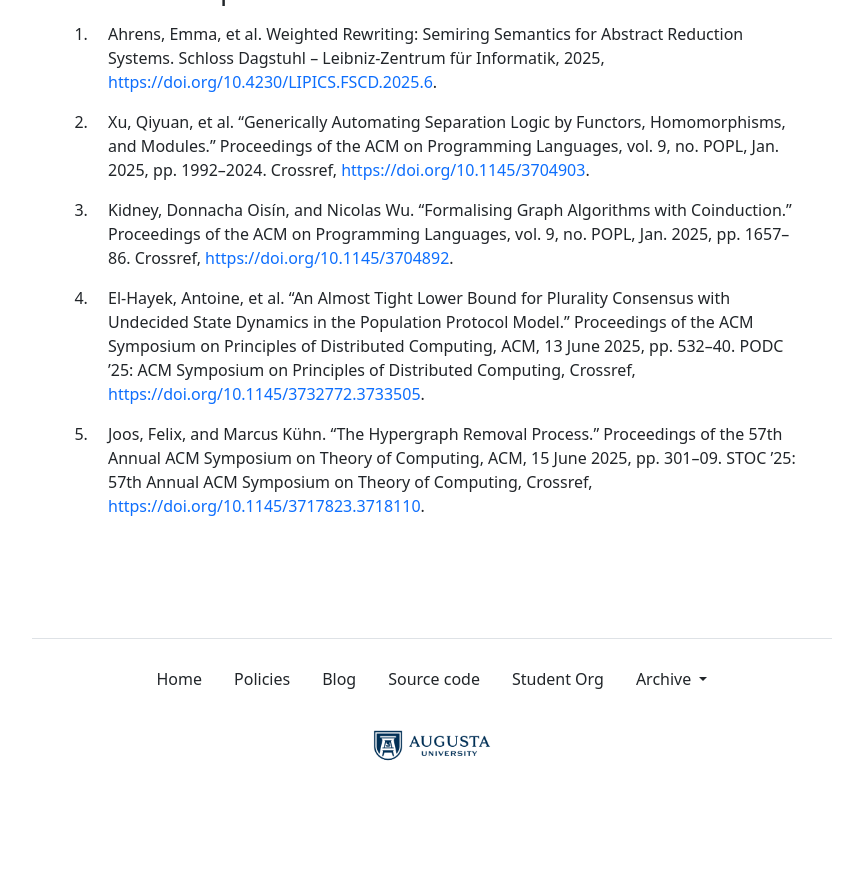
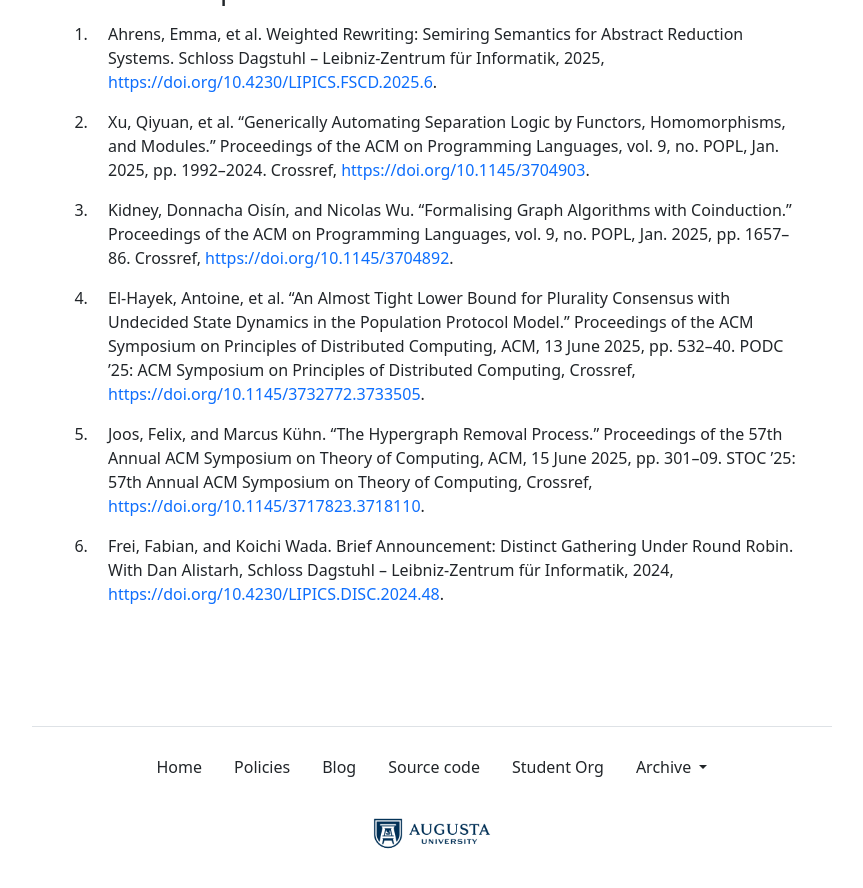
Before and after one commit to the-au-forml-lab/plgroup, a Jekyll site: the page built from docs/index.md, in a window 1280 px wide and 900 px high, scrolled down 1677 px. Shown: the top 888 px of the window, without its empty margins (208-1071 px from the left). Built offline with Jekyll 4.4.1, drawn with Linux system fonts in a browser that asks for light colours; before the commit the page ends 2489 px from its top, so only the background shows below that; some of the changed text lies outside the part shown.

Commit message:
[create-pull-request] automated change

```diff
--- a/data/history.txt
+++ b/data/history.txt
@@ -52,3 +52,4 @@
 10.1145/3704892
 10.1145/3732772.3733505
 10.1145/3717823.3718110
+10.4230/LIPICS.DISC.2024.48
--- a/docs/index.md
+++ b/docs/index.md
@@ -36,7 +36,7 @@ organization.
 | 4.  | September 12 | Formalising Graph Algorithms with Coinduction.    | UH227 (Fishbowl) |
 | 5.  | September 19 | An Almost Tight Lower Bound for Plurality Consensus with Undecided State Dynamics in the Population Protocol Model.    | UH227 (Fishbowl) |
 | 6.  | September 26 | The Hypergraph Removal Process.    | UH227 (Fishbowl) |
-| 7.  | October 3    | Paper 06 discussion    | UH227 (Fishbowl) |
+| 7.  | October 3    | Brief Announcement: Distinct Gathering Under Round Robin.    | UH227 (Fishbowl) |
 | 8.  | October 10   | _Fall pause_           |                  |
 | 9.  | October 17   | Paper 07 discussion    | UH227 (Fishbowl) |
 | 10. | October 24   | Paper 08 discussion    | UH227 (Fishbowl) |
--- a/docs/papers.md
+++ b/docs/papers.md
@@ -3,3 +3,4 @@
 1. Kidney, Donnacha Oisín, and Nicolas Wu. “Formalising Graph Algorithms with Coinduction.” Proceedings of the ACM on Programming Languages, vol. 9, no. POPL, Jan. 2025, pp. 1657–86. Crossref, <https://doi.org/10.1145/3704892>.
 1. El-Hayek, Antoine, et al. “An Almost Tight Lower Bound for Plurality Consensus with Undecided State Dynamics in the Population Protocol Model.” Proceedings of the ACM Symposium on Principles of Distributed Computing, ACM, 13 June 2025, pp. 532–40. PODC ’25: ACM Symposium on Principles of Distributed Computing, Crossref, <https://doi.org/10.1145/3732772.3733505>.
 1. Joos, Felix, and Marcus Kühn. “The Hypergraph Removal Process.” Proceedings of the 57th Annual ACM Symposium on Theory of Computing, ACM, 15 June 2025, pp. 301–09. STOC ’25: 57th Annual ACM Symposium on Theory of Computing, Crossref, <https://doi.org/10.1145/3717823.3718110>.
+1. Frei, Fabian, and Koichi Wada. Brief Announcement: Distinct Gathering Under Round Robin. With Dan Alistarh, Schloss Dagstuhl – Leibniz-Zentrum für Informatik, 2024, <https://doi.org/10.4230/LIPICS.DISC.2024.48>.
```
